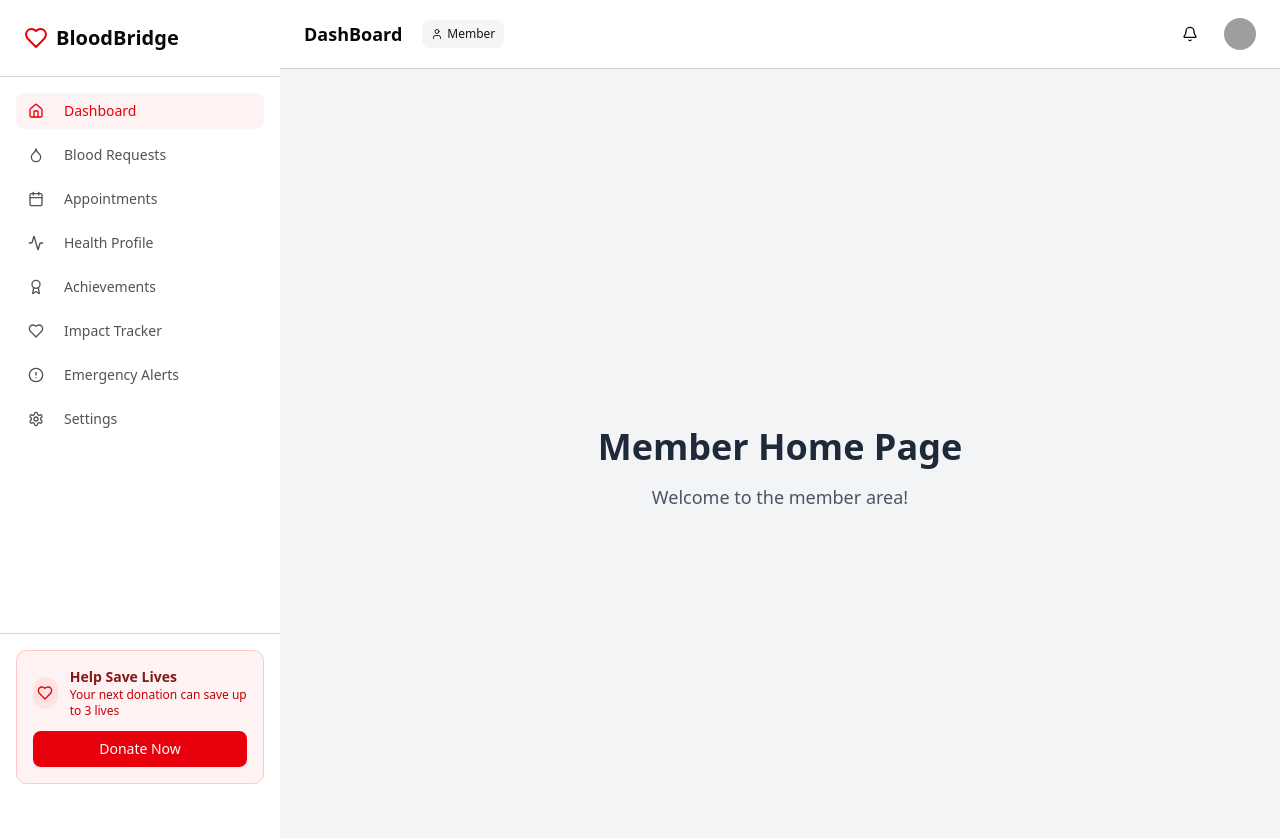
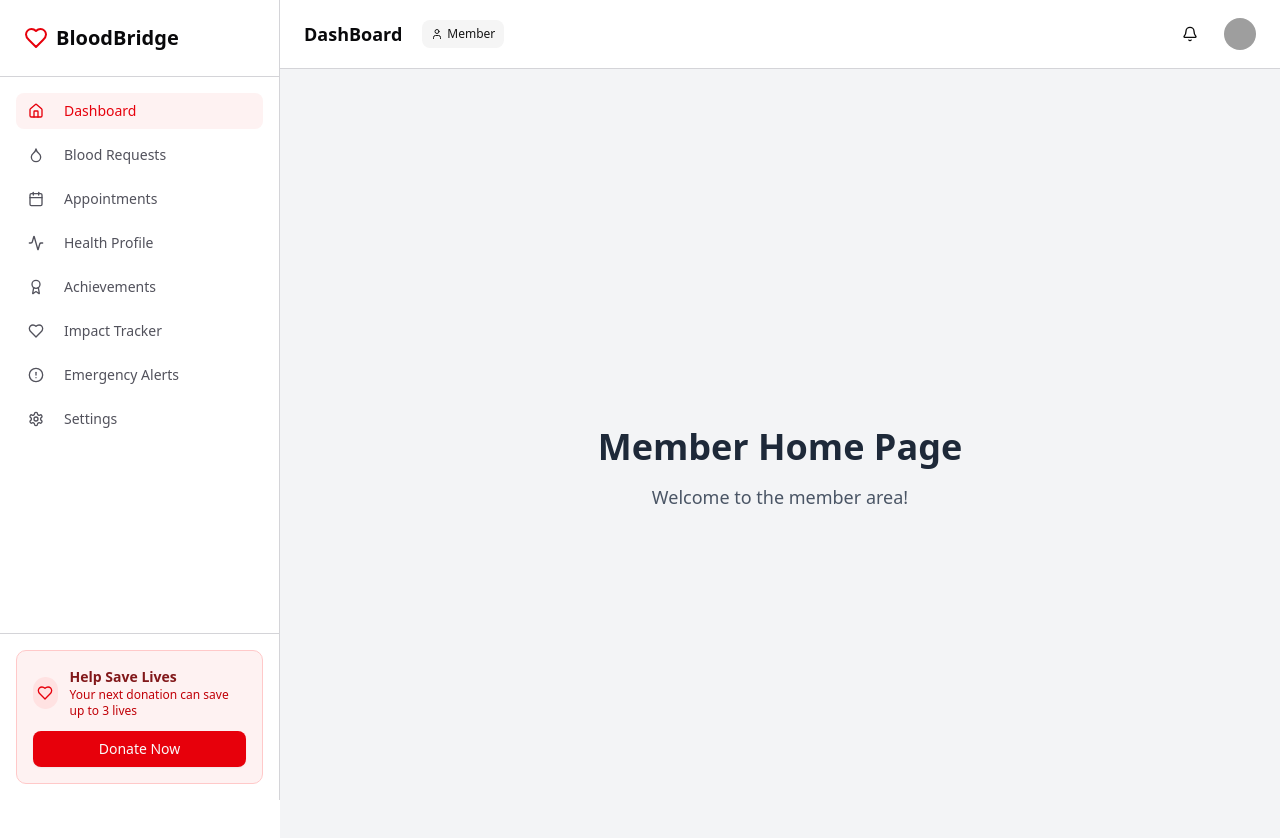
Before and after one commit to swp391-group-3/blood-donation-system-frontend, a React (Vite) app: page / in a window 1280 px wide. Shown: the top 838 px of the page. Built offline with nearby package versions, Linux system fonts and the light colour scheme; grey boxes are pictures that could not be loaded.

Commit message:
feat: add sidebar border

```diff
--- a/src/components/SideBar.tsx
+++ b/src/components/SideBar.tsx
@@ -6,7 +6,7 @@ import { cn } from '@/lib/utils';
 export function SideBar() {
     return (
         <div className="w-70 bg-white border-zinc-300 flex flex-col">
-            <div className="p-6 border-b border-zinc-300">
+            <div className="p-6 border-b border-r border-zinc-300">
                 <div className="flex items-center space-x-2">
                     <Heart className="h-6 w-6 text-red-600" />
                     <span className="text-xl font-bold text-zinc-950">
@@ -15,7 +15,7 @@ export function SideBar() {
                 </div>
             </div>
 
-            <div className="p-4 space-y-2 flex-1">
+            <div className="p-4 space-y-2 flex-1 border-r border-zinc-300">
                 {sidebarItems.map((item, index) => (
                     <Button
                         key={index}
@@ -31,7 +31,7 @@ export function SideBar() {
                 ))}
             </div>
 
-            <div className="p-4 border-t border-zinc-300">
+            <div className="p-4 border-t border-r border-zinc-300">
                 <div className="bg-red-50  border border-red-200 rounded-lg p-4">
                     <div className="flex items-center justify-between space-x-3">
                         <div className="w-8 h-8 bg-red-100 rounded-full flex items-center justify-center">
```
